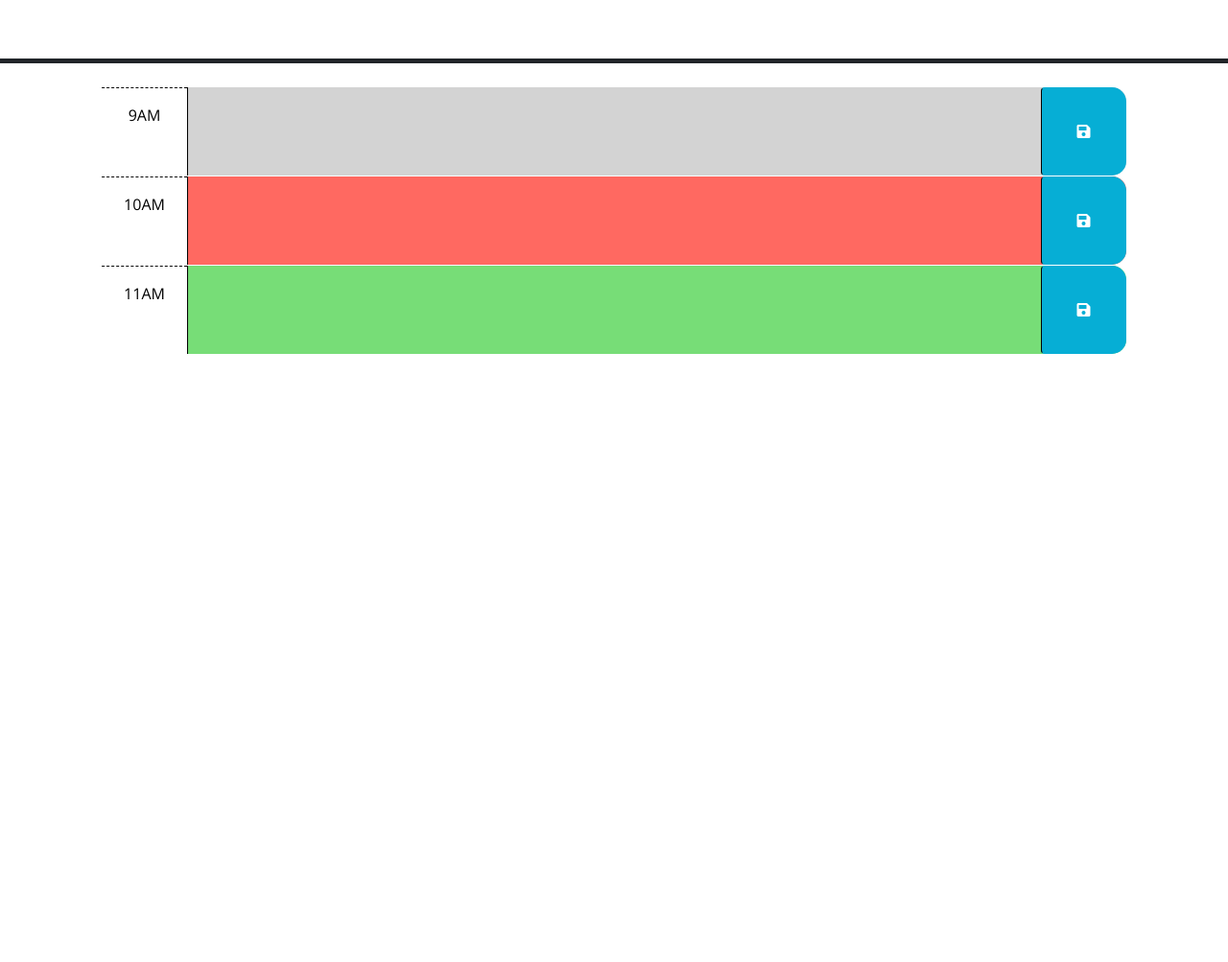
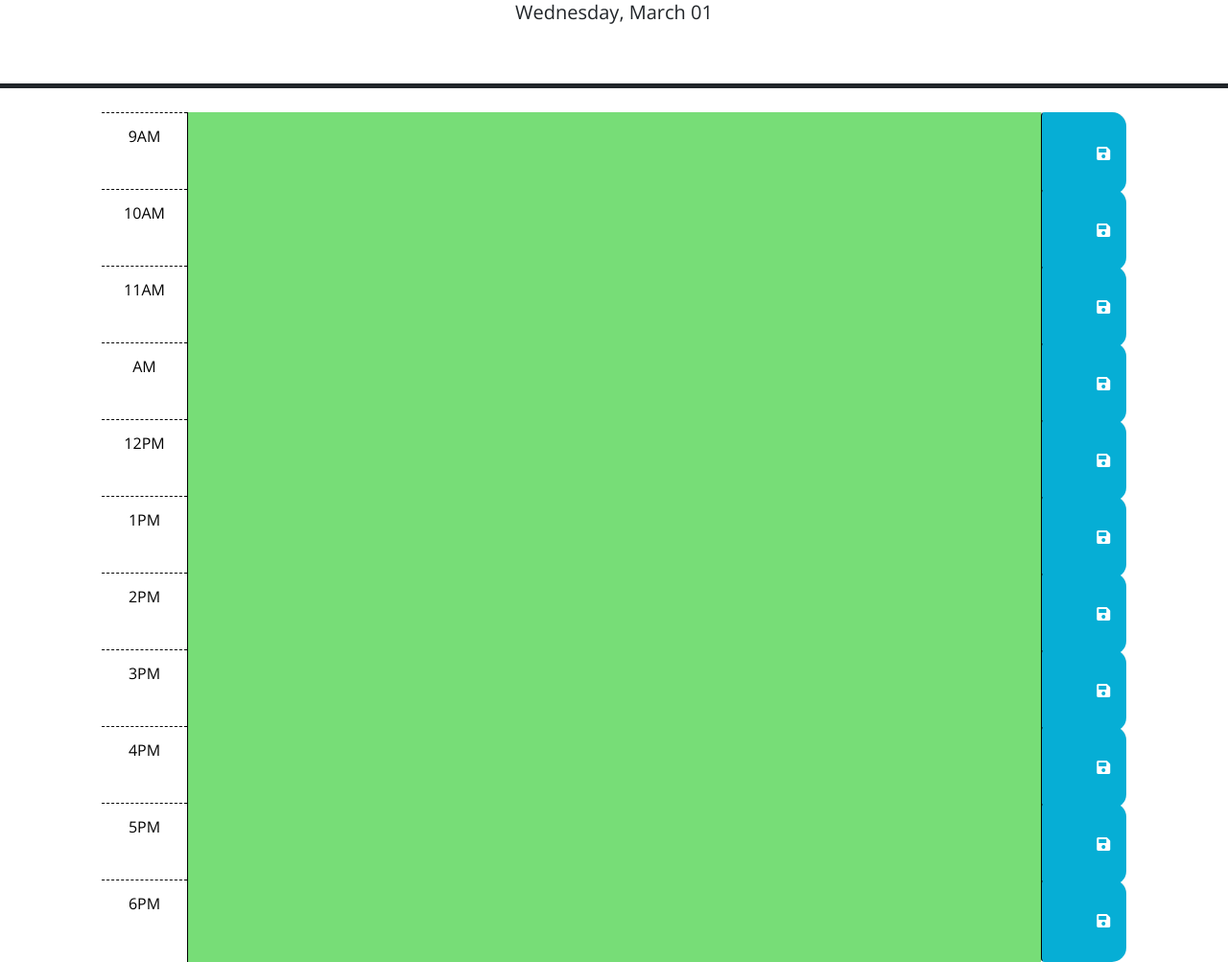
Before and after one commit to Duck0-Land/daily.Planner, a plain HTML site: page index.html in a window 1280 px wide. Shown: the part 166-1169 px from the top of the page at 96% size. Before the commit the page ends 800 px from the top, so only its background shows below. Drawn offline with nearby package versions, Linux system fonts and the light colour scheme.

Commit message:
adding all time blocks

```diff
--- a/index.html
+++ b/index.html
@@ -48,8 +48,7 @@
         </button>
       </div>
 
-      <!-- Example of a a present time block. The "present" class adds a red background color. -->
-      <div id="hour-10" class="row time-block present">
+      <div id="hour-10" class="row time-block past">
         <div class="col-2 col-md-1 hour text-center py-3">10AM</div>
         <textarea class="col-8 col-md-10 description" rows="3"> </textarea>
         <button class="btn saveBtn col-2 col-md-1" aria-label="save">
@@ -57,14 +56,78 @@
         </button>
       </div>
 
-      <!-- Example of a future time block. The "future" class adds a green background color. -->
-      <div id="hour-11" class="row time-block future">
+      <div id="hour-11" class="row time-block past">
         <div class="col-2 col-md-1 hour text-center py-3">11AM</div>
         <textarea class="col-8 col-md-10 description" rows="3"> </textarea>
         <button class="btn saveBtn col-2 col-md-1" aria-label="save">
           <i class="fas fa-save" aria-hidden="true"></i>
         </button>
       </div>
+
+      <div id="hour-12" class="row time-block past">
+        <div class="col-2 col-md-1 hour text-center py-3">AM</div>
+        <textarea class="col-8 col-md-10 description" rows="3"> </textarea>
+        <button class="btn saveBtn col-2 col-md-1" aria-label="save">
+          <i class="fas fa-save" aria-hidden="true"></i>
+        </button>
+      </div>
+
+      <div id="hour-12" class="row time-block past">
+        <div class="col-2 col-md-1 hour text-center py-3">12PM</div>
+        <textarea class="col-8 col-md-10 description" rows="3"> </textarea>
+        <button class="btn saveBtn col-2 col-md-1" aria-label="save">
+          <i class="fas fa-save" aria-hidden="true"></i>
+        </button>
+      </div>
+
+      <div id="hour-1" class="row time-block past">
+        <div class="col-2 col-md-1 hour text-center py-3">1PM</div>
+        <textarea class="col-8 col-md-10 description" rows="3"> </textarea>
+        <button class="btn saveBtn col-2 col-md-1" aria-label="save">
+          <i class="fas fa-save" aria-hidden="true"></i>
+        </button>
+      </div>
+
+      <div id="hour-2" class="row time-block past">
+        <div class="col-2 col-md-1 hour text-center py-3">2PM</div>
+        <textarea class="col-8 col-md-10 description" rows="3"> </textarea>
+        <button class="btn saveBtn col-2 col-md-1" aria-label="save">
+          <i class="fas fa-save" aria-hidden="true"></i>
+        </button>
+      </div>
+
+      <div id="hour-3" class="row time-block past">
+        <div class="col-2 col-md-1 hour text-center py-3">3PM</div>
+        <textarea class="col-8 col-md-10 description" rows="3"> </textarea>
+        <button class="btn saveBtn col-2 col-md-1" aria-label="save">
+          <i class="fas fa-save" aria-hidden="true"></i>
+        </button>
+      </div>
+
+      <div id="hour-4" class="row time-block past">
+        <div class="col-2 col-md-1 hour text-center py-3">4PM</div>
+        <textarea class="col-8 col-md-10 description" rows="3"> </textarea>
+        <button class="btn saveBtn col-2 col-md-1" aria-label="save">
+          <i class="fas fa-save" aria-hidden="true"></i>
+        </button>
+      </div>
+
+      <div id="hour-5" class="row time-block past">
+        <div class="col-2 col-md-1 hour text-center py-3">5PM</div>
+        <textarea class="col-8 col-md-10 description" rows="3"> </textarea>
+        <button class="btn saveBtn col-2 col-md-1" aria-label="save">
+          <i class="fas fa-save" aria-hidden="true"></i>
+        </button>
+      </div>
+
+      <div id="hour-6" class="row time-block past">
+        <div class="col-2 col-md-1 hour text-center py-3">6PM</div>
+        <textarea class="col-8 col-md-10 description" rows="3"> </textarea>
+        <button class="btn saveBtn col-2 col-md-1" aria-label="save">
+          <i class="fas fa-save" aria-hidden="true"></i>
+        </button>
+      </div>
+
 
     <script src="https://code.jquery.com/jquery-3.4.1.min.js"></script>
     <script
--- a/script.js
+++ b/script.js
@@ -1,23 +1,40 @@
 // Wrap all code that interacts with the DOM in a call to jQuery to ensure that
 // the code isn't run until the browser has finished rendering all the elements
 // in the html.
-$(function () {
-  // TODO: Add a listener for click events on the save button. This code should
-  // use the id in the containing time-block as a key to save the user input in
-  // local storage. HINT: What does `this` reference in the click listener
-  // function? How can DOM traversal be used to get the "hour-x" id of the
-  // time-block containing the button that was clicked? How might the id be
-  // useful when saving the description in local storage?
-  //
-  // TODO: Add code to apply the past, present, or future class to each time
-  // block by comparing the id to the current hour. HINTS: How can the id
-  // attribute of each time-block be used to conditionally add or remove the
-  // past, present, and future classes? How can Day.js be used to get the
-  // current hour in 24-hour time?
-  //
-  // TODO: Add code to get any user input that was saved in localStorage and set
-  // the values of the corresponding textarea elements. HINT: How can the id
-  // attribute of each time-block be used to do this?
-  //
-  // TODO: Add code to display the current date in the header of the page.
+//variables
+var saveBtn = $('.saveBtn')
+var currentDate = dayjs().format(`dddd, MMMM DD`); //shows the current date
+$('#currentDay').text(currentDate)
+
+//renders all elements when browser loads
+$(window).on("load", function () {
+  var currrentTime = dayjs().hour()
+  console.log(currrentTime)
+  var timeBlock = $('.time-block')
+  timeBlock.each(function(){
+    var hour = parseInt($(this).attr('id')) //seperates the objects
+    console.log(hour)
+    if (hour === currrentTime) {
+      $(this).children('.col-8').attr("class", "present col-8 col-md-10 description") //makes the present timeblock
+    } else if (hour<currrentTime){
+      $(this).children('.col-8').attr("class", "past col-8 col-md-10 description") //makes the past timeblock
+    } else {
+      $(this).children('.col-8').attr("class", "future col-8 col-md-10 description") //makes the future timeblock
+    }
+  })
+
+  //listener for click event
+  saveBtn.on('click', function(event){
+    event.preventDefault()
+    var description = $(this).siblings('.col-8').val().replace(hourNumber)
+    var hourNumber = $(this).parent().attr('id')
+    //stores value to local storage
+    localStorage.setItem(hourNumber, JSON.stringify(description)) //converts to string
+  })
+
+  //retrieves values from local storage
+  for(let i = 9; i <= 17; i++) {
+    $(`#${i} textarea`).val(JSON.parse(localStorage.getItem(`${i}`)))
+  }
+
 });
--- a/style.css
+++ b/style.css
@@ -1,9 +1,12 @@
+
+
 body {
   font-family: 'Open Sans', sans-serif;
   font-size: 16px;
+  line-height: 1;
 }
 
-textarea {
+textarea{
   background: transparent;
   border: none;
   resize: none;
@@ -12,15 +15,26 @@ textarea {
   padding: 10px;
 }
 
-.description {
+.jumbotron {
+  text-align: center;
+  background-color: transparent;
+  color: black;
+  border-radius: 0;
+  border-bottom: 10px solid black;
+}
+
+.description{
   white-space: pre-wrap;
 }
 
-.time-block {
+.time-block{
+  text-align: center;
   border-radius: 15px;
 }
 
 .row {
+  white-space: pre-wrap;
+  height: 80px;
   border-top: 1px solid white;
 }
 
@@ -28,32 +42,34 @@ textarea {
   background-color: #ffffff;
   color: #000000;
   border-top: 1px dashed #000000;
+  padding: 20px;
 }
 
 .past {
   background-color: #d3d3d3;
-  color: white;
+  color: black;
 }
 
 .present {
   background-color: #ff6961;
-  color: white;
+  color: black;
 }
 
 .future {
   background-color: #77dd77;
-  color: white;
+  color: black;
 }
 
 .saveBtn {
   border-left: 1px solid black;
   border-top-right-radius: 15px;
   border-bottom-right-radius: 15px;
-  background-color: #06aed5;
+  background-color: #06AED5;
   color: white;
 }
 
-.saveBtn i:hover {
+.saveBtn:hover {
   font-size: 20px;
-  transition: all 0.3s ease-in-out;
+  transition: all .3s ease-in-out;
+  color: black;
 }
```
